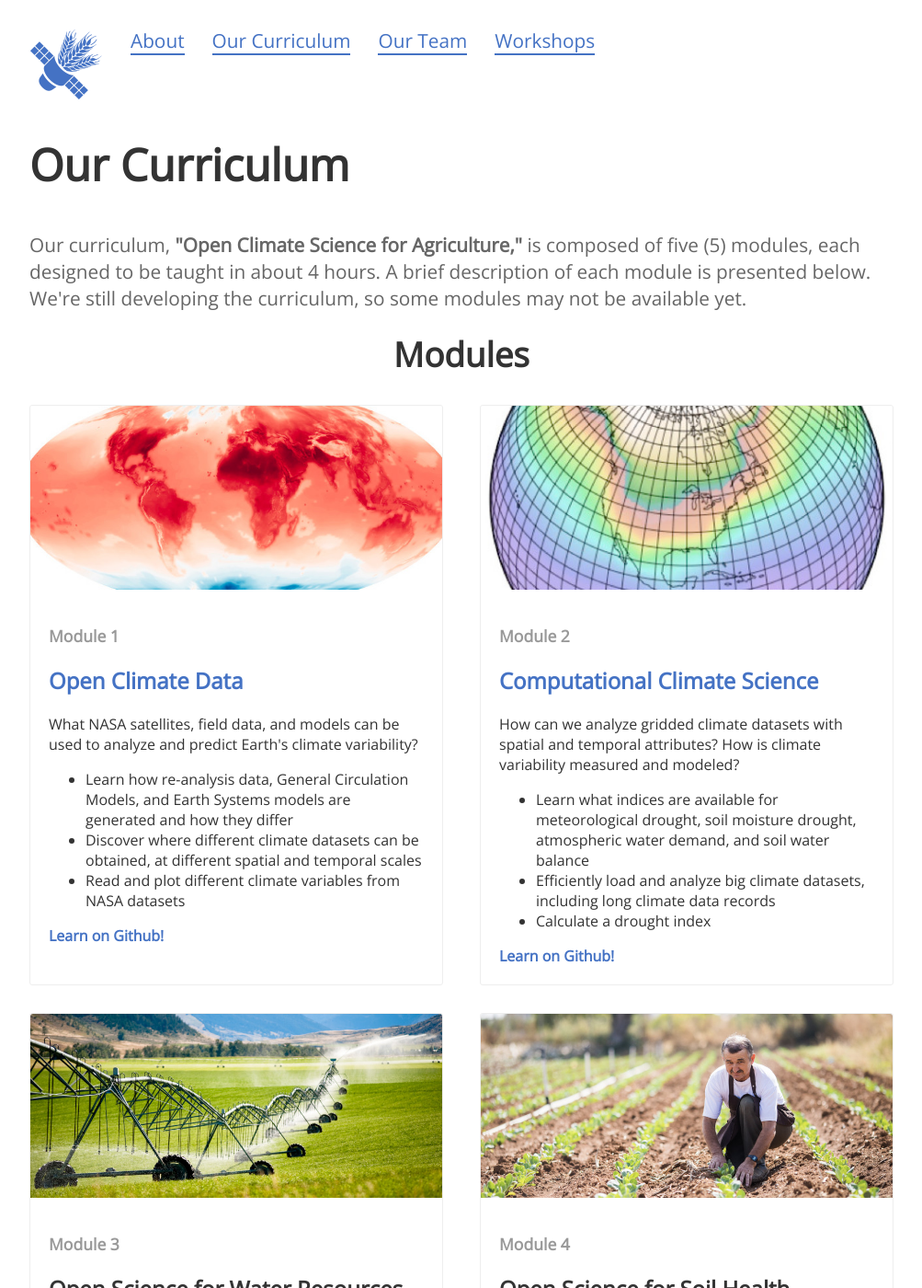
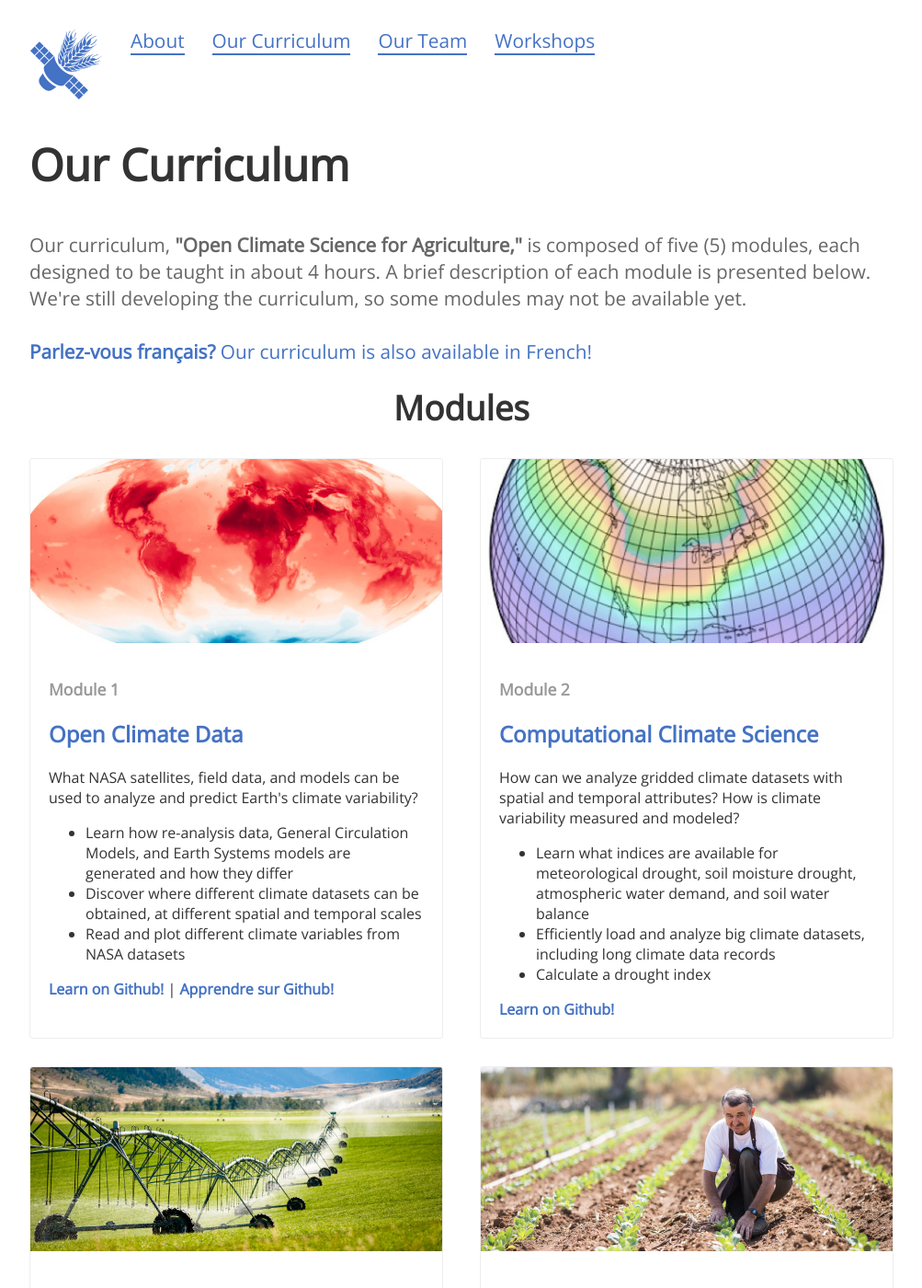
Before and after one commit to OpenClimateScience/OpenClimateScience.github.io, a Jekyll site: the page built from curriculum.md, in a window 1280 px wide and 1400 px high. Shown: the whole window at 92% size, without its empty margins (138-1141 px from the left). Built offline with Jekyll 4.4.1, drawn with Linux system fonts in a browser that asks for light colours; nearby versions of some CDN libraries.

Commit message:
Added links to French-language M1

```diff
--- a/curriculum.md
+++ b/curriculum.md
@@ -11,6 +11,8 @@ permalink: /curriculum
 	<div class="container">
 		<p>
 		Our curriculum, <b>"Open Climate Science for Agriculture,"</b> is composed of five (5) modules, each designed to be taught in about 4 hours. A brief description of each module is presented below. We're still developing the curriculum, so some modules may not be available yet.
+		<br /><br />
+		<a href="https://github.com/OpenClimateScience/M1-Open-Climate-Data-FR" target="_blank"><b>Parlez-vous français?</b> Our curriculum is also available in French!</a>
 		</p>
 	</div>
 </header>
@@ -29,7 +31,10 @@ permalink: /curriculum
 					<li>Discover where different climate datasets can be obtained, at different spatial and temporal scales</li>
 					<li>Read and plot different climate variables from NASA datasets</li>
 				</ul>
-			  <a href="https://github.com/OpenClimateScience/M1-Open-Climate-Data" target="_blank"><b>Learn on Github!</b></a>
+			  <a href="https://github.com/OpenClimateScience/M1-Open-Climate-Data" target="_blank"><b>Learn on Github!</b></a> |
+				<a href="https://github.com/OpenClimateScience/M1-Open-Climate-Data-FR" target="_blank"><b>Apprendre sur Github!</b></a>
+				<!--<br />
+				<a href="https://github.com/OpenClimateScience/M1-Open-Climate-Data-FR" target="_blank">🇺🇸</a> <a href="https://github.com/OpenClimateScience/M1-Open-Climate-Data-FR" target="_blank">🇫🇷 🇩🇿</a>-->
 			</div>
 		</div>
 
```
